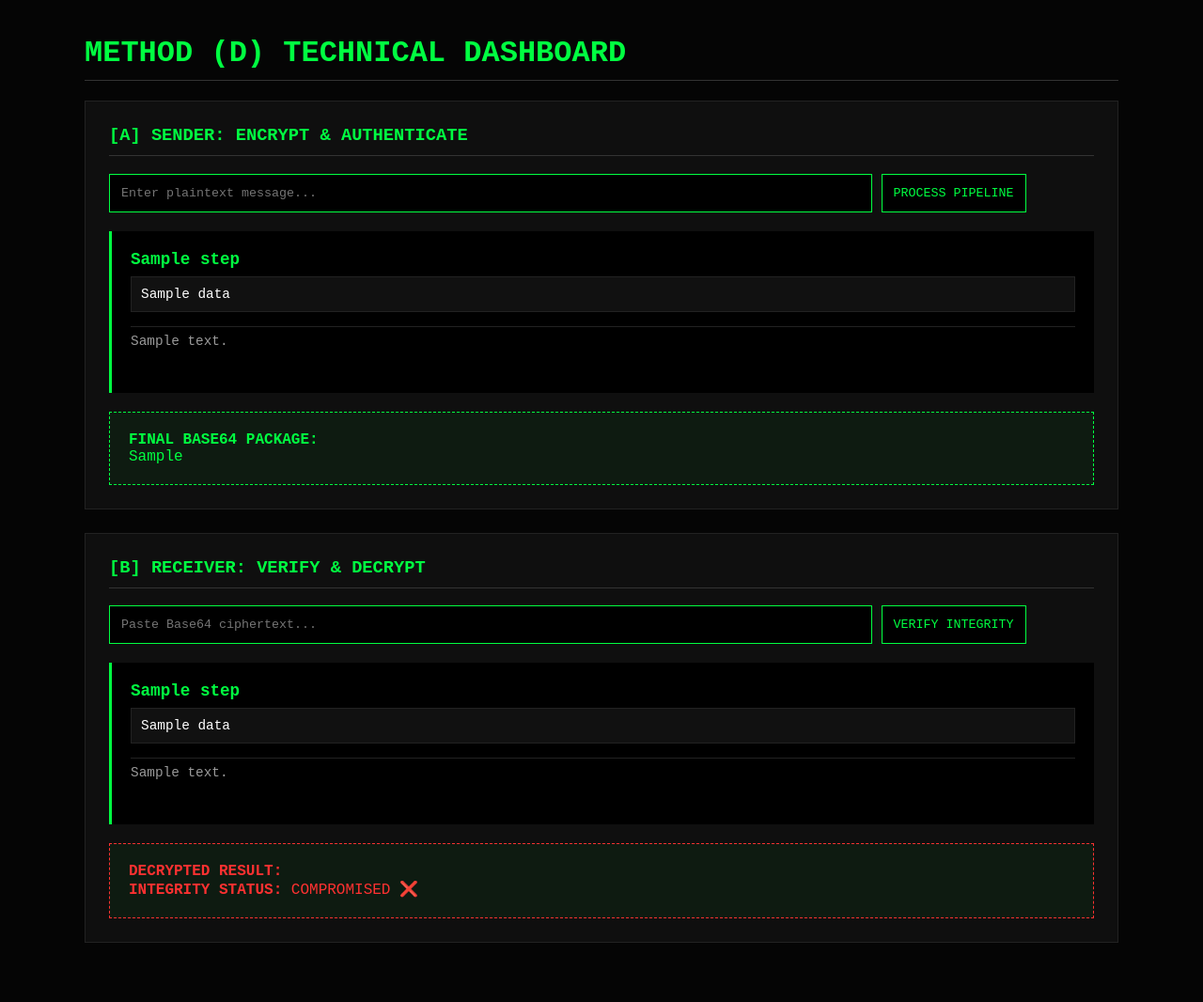
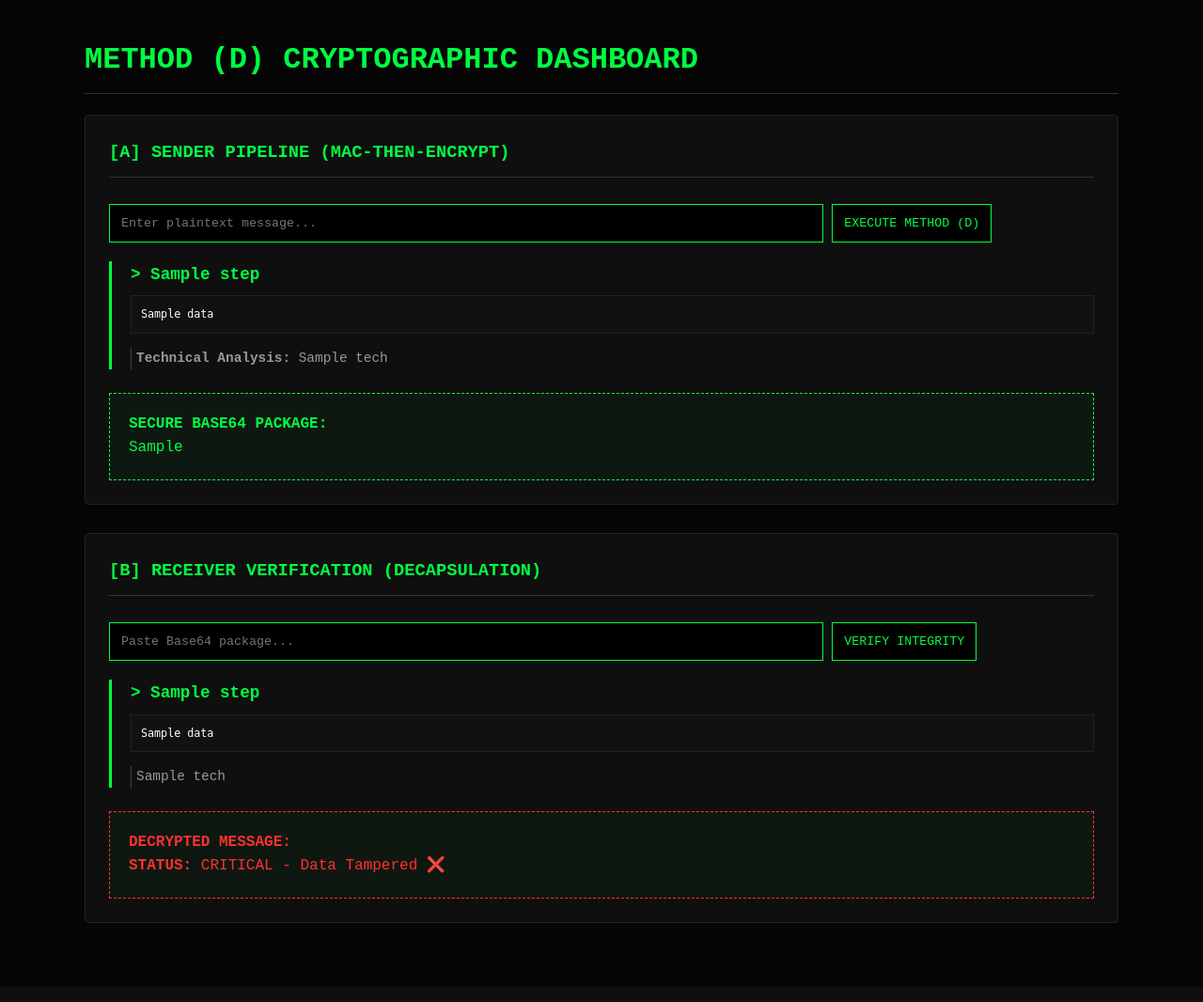
Before and after one commit to Vickiegatheru/Computer-Network-Security, a Flask app: template templates/index.html in a window 1280 px wide. Shown: the whole page at 94% size. After the commit the page ends 982 px from the top, so only its background shows below. Run offline with Flask 3, Linux system fonts and the light colour scheme; the template is opened without the code that fills it: most values are stand-ins (such as "Sample title", 1, 10 or a date in 2020).

Commit message:
Updated UI

```diff
--- a/templates/index.html
+++ b/templates/index.html
@@ -2,74 +2,74 @@
 <html lang="en">
 <head>
     <meta charset="UTF-8">
-    <title>Method (d) Advanced Analyzer</title>
+    <title>Method (d) Advanced Protocol Analysis</title>
     <style>
         :root { --neon: #00ff41; --bg: #050505; --gray: #999; }
-        body { background: var(--bg); color: #ccc; font-family: 'Courier New', monospace; padding: 30px; }
+        body { background: var(--bg); color: #ddd; font-family: 'Courier New', monospace; padding: 30px; line-height: 1.6; }
         .container { max-width: 1100px; margin: auto; }
-        .panel { background: #0f0f0f; border: 1px solid #222; padding: 25px; margin-bottom: 25px; }
+        .panel { background: #0f0f0f; border: 1px solid #222; padding: 25px; margin-bottom: 30px; border-radius: 4px; }
+
         h1, h3 { color: var(--neon); text-transform: uppercase; margin-top: 0; border-bottom: 1px solid #333; padding-bottom: 10px; }
+        input, button { background: #000; border: 1px solid var(--neon); color: var(--neon); padding: 12px; font-family: inherit; margin-top: 10px; }
+        button:hover { background: var(--neon); color: black; cursor: pointer; font-weight: bold; }
 
-        input, button { background: #000; border: 1px solid var(--neon); color: var(--neon); padding: 12px; font-family: inherit; }
-        button:hover { background: var(--neon); color: #000; cursor: pointer; }
+        .analysis-container { margin: 20px 0; border-left: 3px solid var(--neon); padding-left: 20px; }
+        .step-block { margin-bottom: 25px; }
+        .label { color: var(--neon); font-weight: bold; font-size: 1.1em; display: block; }
+        .hex-data { background: #111; color: white; padding: 10px; display: block; border: 1px solid #222; margin: 8px 0; word-break: break-all; font-size: 0.9em; }
+        .tech-desc { color: var(--gray); font-size: 0.9em; padding-left: 5px; border-left: 1px solid #444; }
 
-        .analysis-box { background: #000; border-left: 3px solid var(--neon); padding: 20px; margin: 20px 0; }
-        .step { margin-bottom: 25px; }
-        .step-head { color: var(--neon); font-weight: bold; font-size: 1.1em; }
-        .step-hex { color: white; word-break: break-all; font-size: 0.9em; background: #111; padding: 10px; display: block; border: 1px solid #222; margin: 8px 0; }
-        .step-technical { color: var(--gray); font-size: 0.9em; line-height: 1.4; border-top: 1px solid #222; padding-top: 5px; }
-
-        .output { border: 1px dashed var(--neon); padding: 20px; color: var(--neon); background: rgba(0, 255, 65, 0.05); }
-        .fail { border-color: #ff3131; color: #ff3131; }
+        .output-box { border: 1px dashed var(--neon); padding: 20px; color: var(--neon); background: rgba(0,255,65,0.03); margin-top: 20px; }
+        .alert { border-color: #ff3131; color: #ff3131; }
     </style>
 </head>
 <body>
     <div class="container">
-        <h1>Method (d) Technical Dashboard</h1>
+        <h1>Method (d) Cryptographic Dashboard</h1>
 
         <div class="panel">
-            <h3>[A] SENDER: Encrypt & Authenticate</h3>
+            <h3>[A] SENDER PIPELINE (MAC-then-Encrypt)</h3>
             <form method="POST">
-                <input name="msg" placeholder="Enter plaintext message..." style="width: 75%;" required>
-                <button type="submit">PROCESS PIPELINE</button>
+                <input name="msg" placeholder="Enter plaintext message..." style="width: 70%;" required>
+                <button type="submit">EXECUTE METHOD (D)</button>
             </form>
 
             {% if enc.steps %}
-            <div class="analysis-box">
+            <div class="analysis-container">
                 {% for s in enc.steps %}
-                <div class="step">
-                    <span class="step-head">{{ s.title }}</span>
-                    <span class="step-hex">{{ s.data }}</span>
-                    <p class="step-technical">{{ s.desc }}</p>
+                <div class="step-block">
+                    <span class="label">> {{ s.label }}</span>
+                    <code class="hex-data">{{ s.data }}</code>
+                    <p class="tech-desc"><b>Technical Analysis:</b> {{ s.tech }}</p>
                 </div>
                 {% endfor %}
             </div>
-            <div class="output">
-                <strong>FINAL BASE64 PACKAGE:</strong><br>{{ enc.ct }}
+            <div class="output-box">
+                <strong>SECURE BASE64 PACKAGE:</strong><br>{{ enc.ct }}
             </div>
             {% endif %}
         </div>
 
         <div class="panel">
-            <h3>[B] RECEIVER: Verify & Decrypt</h3>
+            <h3>[B] RECEIVER VERIFICATION (Decapsulation)</h3>
             <form method="POST">
-                <input name="cip" placeholder="Paste Base64 ciphertext..." style="width: 75%;" required>
+                <input name="cip" placeholder="Paste Base64 package..." style="width: 70%;" required>
                 <button type="submit">VERIFY INTEGRITY</button>
             </form>
 
             {% if dec.steps %}
-            <div class="analysis-box">
+            <div class="analysis-container">
                 {% for s in dec.steps %}
-                <div class="step">
-                    <span class="step-head">{{ s.title }}</span>
-                    <span class="step-hex">{{ s.data }}</span>
-                    <p class="step-technical">{{ s.desc }}</p>
+                <div class="step-block">
+                    <span class="label">> {{ s.label }}</span>
+                    <code class="hex-data">{{ s.data }}</code>
+                    <p class="tech-desc">{{ s.tech }}</p>
                 </div>
                 {% endfor %}
             </div>
-            <div class="output {{ 'fail' if not dec.valid }}">
-                <strong>DECRYPTED RESULT:</strong> {{ dec.msg }} <br>
-                <strong>INTEGRITY STATUS:</strong> {{ "AUTHENTICATED ✅" if dec.valid else "COMPROMISED ❌" }}
+            <div class="output-box {{ 'alert' if not dec.valid }}">
+                <strong>DECRYPTED MESSAGE:</strong> {{ dec.msg }} <br>
+                <strong>STATUS:</strong> {{ "AUTHENTICATED - Integrity Verified ✅" if dec.valid else "CRITICAL - Data Tampered ❌" }}
             </div>
             {% endif %}
         </div>
```
Also changed, not shown: crypto_logic.py (+19 -20 lines).
